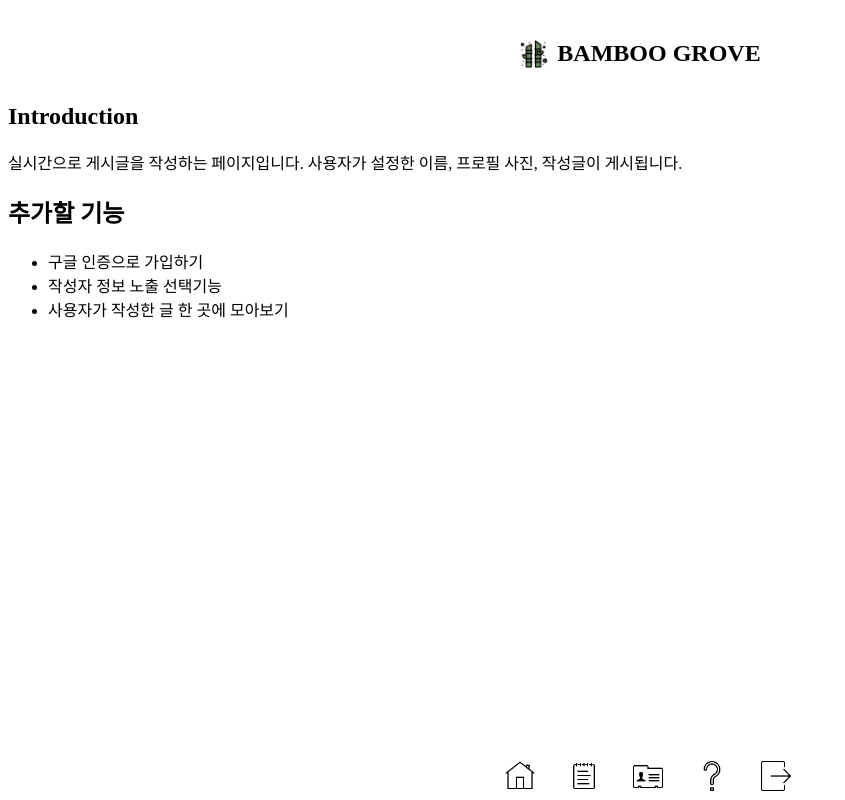
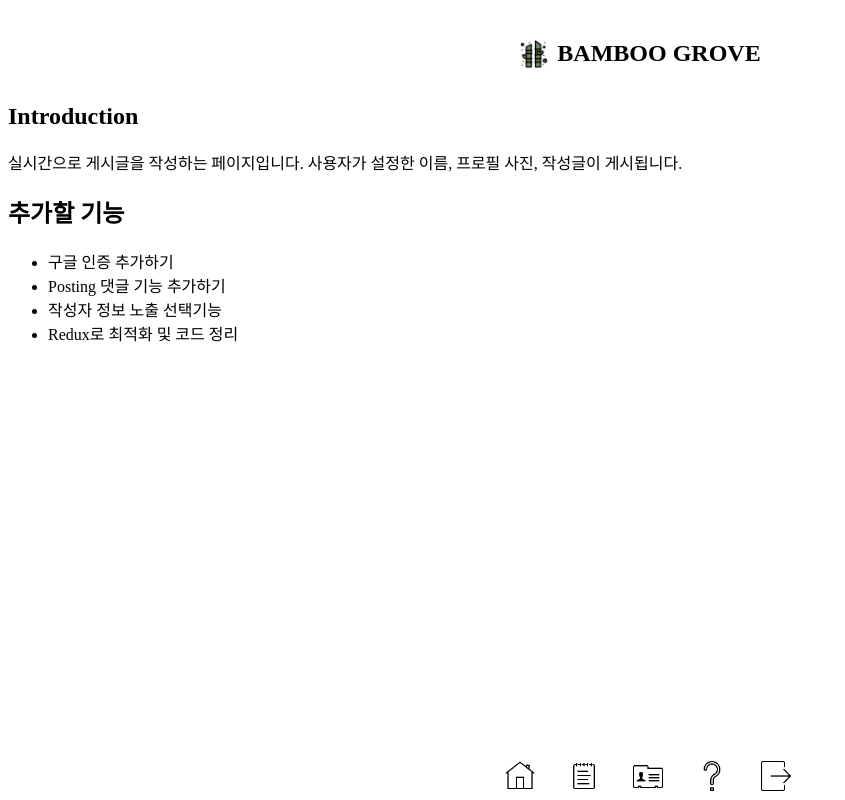
Before and after one commit to gyugle/bamboo-grove, a React (Create React App) app: page /#/QnA in a window 1280 px wide. Shown: the whole page, without its empty margins (0-845 px from the left). Built offline with nearby package versions, Linux system fonts and the light colour scheme; no server answers; sample sign-in values are in the browser's storage; a web font is replaced by a local one.

Commit message:
Fix content.

```diff
--- a/src/routes/Feedback.js
+++ b/src/routes/Feedback.js
@@ -12,9 +12,10 @@ function Feedback() {
       </p>
       <h2>추가할 기능</h2>
       <ul>
-        <li>구글 인증으로 가입하기</li>
+        <li>구글 인증 추가하기</li>
+        <li>Posting 댓글 기능 추가하기</li>
         <li>작성자 정보 노출 선택기능</li>
-        <li>사용자가 작성한 글 한 곳에 모아보기</li>
+        <li>Redux로 최적화 및 코드 정리</li>
       </ul>
       <Navbar />
     </div>
```
